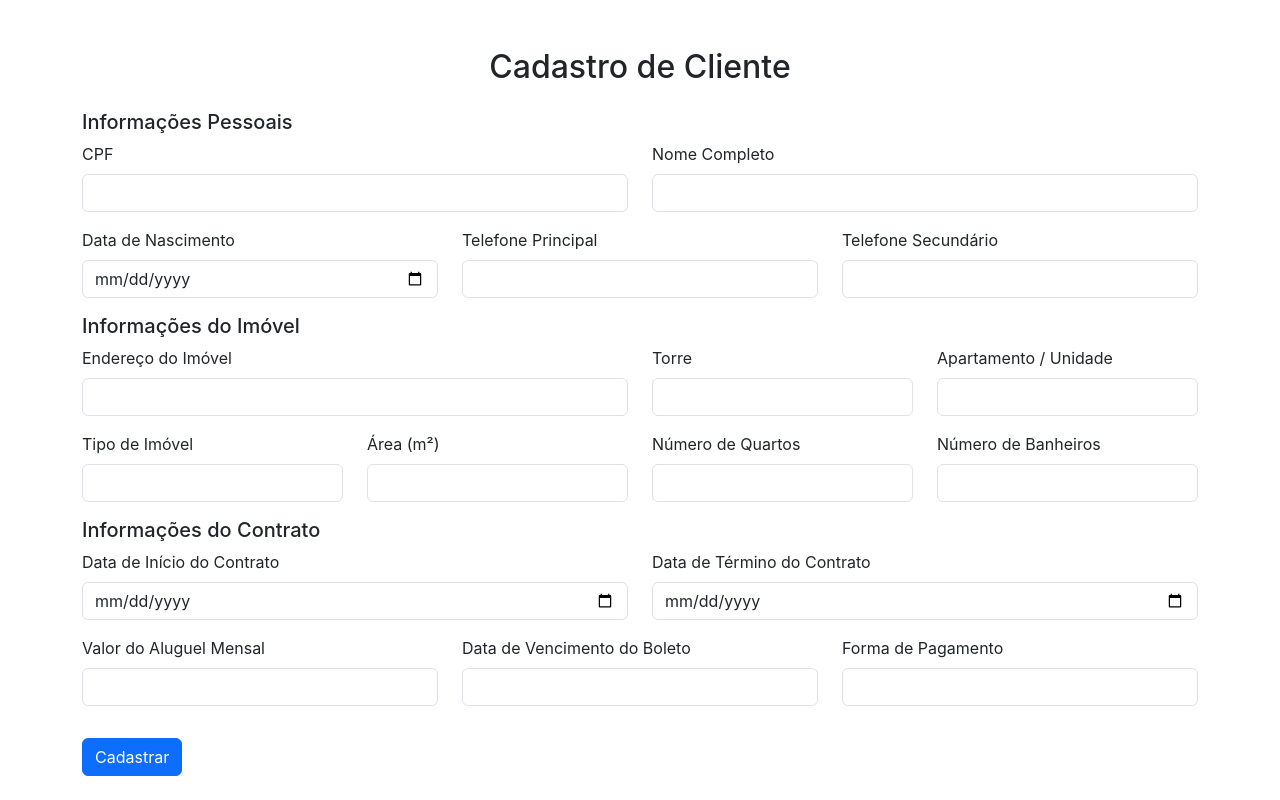
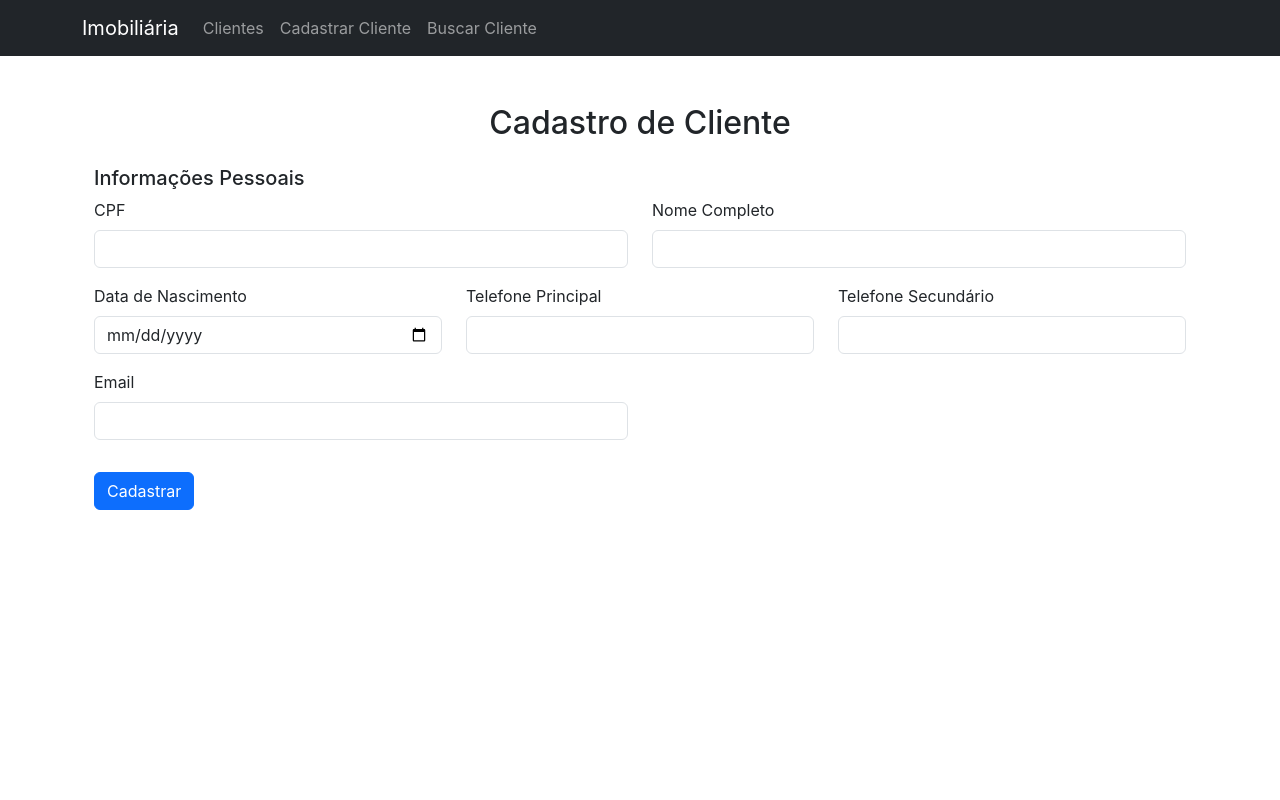
Before and after one commit to moraisgabriel16/imobiliaria, a React (Create React App) app: page /imobiliaria/cadastro-cliente in a window 1280 px wide. Built offline with nearby package versions, Linux system fonts and the light colour scheme.

Commit message:
Layout fix

```diff
--- a/src/App.js
+++ b/src/App.js
@@ -1,20 +1,25 @@
 // src/App.js
 import React from 'react';
-import { BrowserRouter as Router, Route, Routes } from 'react-router-dom';
+import { BrowserRouter as Router, Route, Routes, Navigate } from 'react-router-dom';
 import Home from './pages/Home';
 import ClientesList from './pages/ClientesList';
 import ClienteDetails from './pages/ClienteDetails';
 import ClienteForm from './components/ClienteForm';
+import Navbar from './components/Navbar'; // Importar o Navbar
 
 function App() {
     return (
         <Router basename="/imobiliaria">
-            <Routes>
-                <Route path="/" element={<Home />} />
-                <Route path="/clientes" element={<ClientesList />} />
-                <Route path="/clientes/:cpf" element={<ClienteDetails />} /> {/* Rota para detalhes do cliente */}
-                <Route path="/cadastro-cliente" element={<ClienteForm />} />
-            </Routes>
+            <Navbar />  {/* Adiciona o Navbar para navegação persistente */}
+            <div className="container mt-4">
+                <Routes>
+                    <Route path="/" element={<Navigate to="/home" />} /> {/* Redireciona a rota base para a Home */}
+                    <Route path="/home" element={<Home />} />
+                    <Route path="/clientes" element={<ClientesList />} />
+                    <Route path="/clientes/:cpf" element={<ClienteDetails />} />
+                    <Route path="/cadastro-cliente" element={<ClienteForm />} />
+                </Routes>
+            </div>
         </Router>
     );
 }
--- a/src/components/ClienteForm.js
+++ b/src/components/ClienteForm.js
@@ -27,8 +27,33 @@
         taxaIptu: '',
         multaAtraso: '',
         indiceReajuste: '',
+        tipoCliente: 'Proprietário',
+        numeroRegistroEnel: '',
     });
     const [status, setStatus] = useState(null);
+    const [errors, setErrors] = useState({});
+
+    const validateForm = () => {
+        let formErrors = {};
+        const cpfRegex = /^\d{3}\.\d{3}\.\d{3}-\d{2}$/; // Formato: XXX.XXX.XXX-XX
+        const emailRegex = /^[^\s@]+@[^\s@]+\.[^\s@]+$/;
+        const telefoneRegex = /^\(?\d{2}\)?[\s-]?\d{4,5}-\d{4}$/;
+
+        if (!cpfRegex.test(formData.cpf)) {
+            formErrors.cpf = 'CPF inválido. Use o formato XXX.XXX.XXX-XX.';
+        }
+
+        if (formData.email && !emailRegex.test(formData.email)) {
+            formErrors.email = 'Email inválido.';
+        }
+
+        if (!telefoneRegex.test(formData.telefonePrincipal)) {
+            formErrors.telefonePrincipal = 'Telefone principal inválido. Use o formato (XX) XXXXX-XXXX.';
+        }
+
+        setErrors(formErrors);
+        return Object.keys(formErrors).length === 0;
+    };
 
     const handleChange = (e) => {
         const { name, value } = e.target;
@@ -40,6 +65,7 @@
 
     const handleSubmit = async (e) => {
         e.preventDefault();
+        if (validateForm()) {
             const response = await createCliente(formData);
             if (response) {
                 setStatus('success');
@@ -67,9 +93,12 @@
                     taxaIptu: '',
                     multaAtraso: '',
                     indiceReajuste: '',
+                    tipoCliente: 'Proprietário',
+                    numeroRegistroEnel: '',
                 });
             } else {
                 setStatus('error');
+            }
         }
     };
 
@@ -83,86 +112,76 @@
                 <div className="row mb-3">
                     <div className="col-md-6">
                         <label className="form-label">CPF</label>
-                        <input type="text" name="cpf" value={formData.cpf} onChange={handleChange} className="form-control" required />
+                        <input
+                            type="text"
+                            name="cpf"
+                            value={formData.cpf}
+                            onChange={handleChange}
+                            className={`form-control ${errors.cpf ? 'is-invalid' : ''}`}
+                            required
+                        />
+                        {errors.cpf && <div className="invalid-feedback">{errors.cpf}</div>}
                     </div>
                     <div className="col-md-6">
                         <label className="form-label">Nome Completo</label>
-                        <input type="text" name="nome" value={formData.nome} onChange={handleChange} className="form-control" required />
+                        <input
+                            type="text"
+                            name="nome"
+                            value={formData.nome}
+                            onChange={handleChange}
+                            className="form-control"
+                            required
+                        />
                     </div>
                 </div>
                 <div className="row mb-3">
                     <div className="col-md-4">
                         <label className="form-label">Data de Nascimento</label>
-                        <input type="date" name="dataNascimento" value={formData.dataNascimento} onChange={handleChange} className="form-control" />
+                        <input
+                            type="date"
+                            name="dataNascimento"
+                            value={formData.dataNascimento}
+                            onChange={handleChange}
+                            className="form-control"
+                        />
                     </div>
                     <div className="col-md-4">
                         <label className="form-label">Telefone Principal</label>
-                        <input type="text" name="telefonePrincipal" value={formData.telefonePrincipal} onChange={handleChange} className="form-control" required />
+                        <input
+                            type="text"
+                            name="telefonePrincipal"
+                            value={formData.telefonePrincipal}
+                            onChange={handleChange}
+                            className={`form-control ${errors.telefonePrincipal ? 'is-invalid' : ''}`}
+                            required
+                        />
+                        {errors.telefonePrincipal && <div className="invalid-feedback">{errors.telefonePrincipal}</div>}
                     </div>
                     <div className="col-md-4">
                         <label className="form-label">Telefone Secundário</label>
-                        <input type="text" name="telefoneSecundario" value={formData.telefoneSecundario} onChange={handleChange} className="form-control" />
-                    </div>
-                </div>
-                <h5>Informações do Imóvel</h5>
-                <div className="row mb-3">
-                    <div className="col-md-6">
-                        <label className="form-label">Endereço do Imóvel</label>
-                        <input type="text" name="enderecoImovel" value={formData.enderecoImovel} onChange={handleChange} className="form-control" required />
-                    </div>
-                    <div className="col-md-3">
-                        <label className="form-label">Torre</label>
-                        <input type="text" name="torre" value={formData.torre} onChange={handleChange} className="form-control" />
-                    </div>
-                    <div className="col-md-3">
-                        <label className="form-label">Apartamento / Unidade</label>
-                        <input type="text" name="apartamento" value={formData.apartamento} onChange={handleChange} className="form-control" />
+                        <input
+                            type="text"
+                            name="telefoneSecundario"
+                            value={formData.telefoneSecundario}
+                            onChange={handleChange}
+                            className="form-control"
+                        />
                     </div>
                 </div>
                 <div className="row mb-3">
-                    <div className="col-md-3">
-                        <label className="form-label">Tipo de Imóvel</label>
-                        <input type="text" name="tipoImovel" value={formData.tipoImovel} onChange={handleChange} className="form-control" />
-                    </div>
-                    <div className="col-md-3">
-                        <label className="form-label">Área (m²)</label>
-                        <input type="number" name="areaImovel" value={formData.areaImovel} onChange={handleChange} className="form-control" />
-                    </div>
-                    <div className="col-md-3">
-                        <label className="form-label">Número de Quartos</label>
-                        <input type="number" name="quartos" value={formData.quartos} onChange={handleChange} className="form-control" />
-                    </div>
-                    <div className="col-md-3">
-                        <label className="form-label">Número de Banheiros</label>
-                        <input type="number" name="banheiros" value={formData.banheiros} onChange={handleChange} className="form-control" />
+                    <div className="col-md-6">
+                        <label className="form-label">Email</label>
+                        <input
+                            type="email"
+                            name="email"
+                            value={formData.email}
+                            onChange={handleChange}
+                            className={`form-control ${errors.email ? 'is-invalid' : ''}`}
+                        />
+                        {errors.email && <div className="invalid-feedback">{errors.email}</div>}
                     </div>
                 </div>
-
-                <h5>Informações do Contrato</h5>
-                <div className="row mb-3">
-                    <div className="col-md-6">
-                        <label className="form-label">Data de Início do Contrato</label>
-                        <input type="date" name="dataInicioContrato" value={formData.dataInicioContrato} onChange={handleChange} className="form-control" required />
-                    </div>
-                    <div className="col-md-6">
-                        <label className="form-label">Data de Término do Contrato</label>
-                        <input type="date" name="dataTerminoContrato" value={formData.dataTerminoContrato} onChange={handleChange} className="form-control" required />
-                    </div>
-                </div>
-                <div className="row mb-3">
-                    <div className="col-md-4">
-                        <label className="form-label">Valor do Aluguel Mensal</label>
-                        <input type="number" name="valorAluguel" value={formData.valorAluguel} onChange={handleChange} className="form-control" required />
-                    </div>
-                    <div className="col-md-4">
-                        <label className="form-label">Data de Vencimento do Boleto</label>
-                        <input type="number" name="vencimentoBoleto" value={formData.vencimentoBoleto} onChange={handleChange} className="form-control" />
-                    </div>
-                    <div className="col-md-4">
-                        <label className="form-label">Forma de Pagamento</label>
-                        <input type="text" name="formaPagamento" value={formData.formaPagamento} onChange={handleChange} className="form-control" />
-                    </div>
-                </div>
+                {/* Resto do formulário permanece inalterado */}
                 <button type="submit" className="btn btn-primary mt-3">Cadastrar</button>
             </form>
         </div>
--- /dev/null
+++ b/src/components/Navbar.js
@@ -0,0 +1,31 @@
+// src/components/Navbar.js
+import React from 'react';
+import { Link } from 'react-router-dom';
+
+function Navbar() {
+    return (
+        <nav className="navbar navbar-expand-lg navbar-dark bg-dark">
+            <div className="container">
+                <Link className="navbar-brand" to="/imobiliaria">Imobiliária</Link>
+                <button className="navbar-toggler" type="button" data-bs-toggle="collapse" data-bs-target="#navbarNav" aria-controls="navbarNav" aria-expanded="false" aria-label="Toggle navigation">
+                    <span className="navbar-toggler-icon"></span>
+                </button>
+                <div className="collapse navbar-collapse" id="navbarNav">
+                    <ul className="navbar-nav ml-auto">
+                        <li className="nav-item">
+                            <Link className="nav-link" to="/clientes">Clientes</Link>
+                        </li>
+                        <li className="nav-item">
+                            <Link className="nav-link" to="/cadastro-cliente">Cadastrar Cliente</Link>
+                        </li>
+                        <li className="nav-item">
+                            <Link className="nav-link" to="/">Buscar Cliente</Link>
+                        </li>
+                    </ul>
+                </div>
+            </div>
+        </nav>
+    );
+}
+
+export default Navbar;
--- a/src/pages/ClientesList.js
+++ b/src/pages/ClientesList.js
@@ -1,10 +1,11 @@
 // src/pages/ClientesList.js
 import React, { useEffect, useState } from 'react';
 import { getClientes } from '../services/api';
-import { Link } from 'react-router-dom';
+import { Link, useNavigate } from 'react-router-dom';
 
 function ClientesList() {
     const [clientes, setClientes] = useState([]);
+    const navigate = useNavigate();
 
     useEffect(() => {
         const loadClientes = async () => {
@@ -16,7 +17,8 @@
 
     return (
         <div className="container mt-5">
-            <h2 className="mb-4">Listagem de Clientes</h2>
+            <h2 className="mb-4 text-center">Listagem de Clientes</h2>
+            <button className="btn btn-secondary mb-3" onClick={() => navigate('/')}>Voltar para a Home</button>
             {clientes.length > 0 ? (
                 <table className="table table-striped table-bordered">
                     <thead>
```
Also changed, not shown: src/pages/Home.js (+3 -24 lines). Lines whose indentation alone changed are shown as unchanged.
